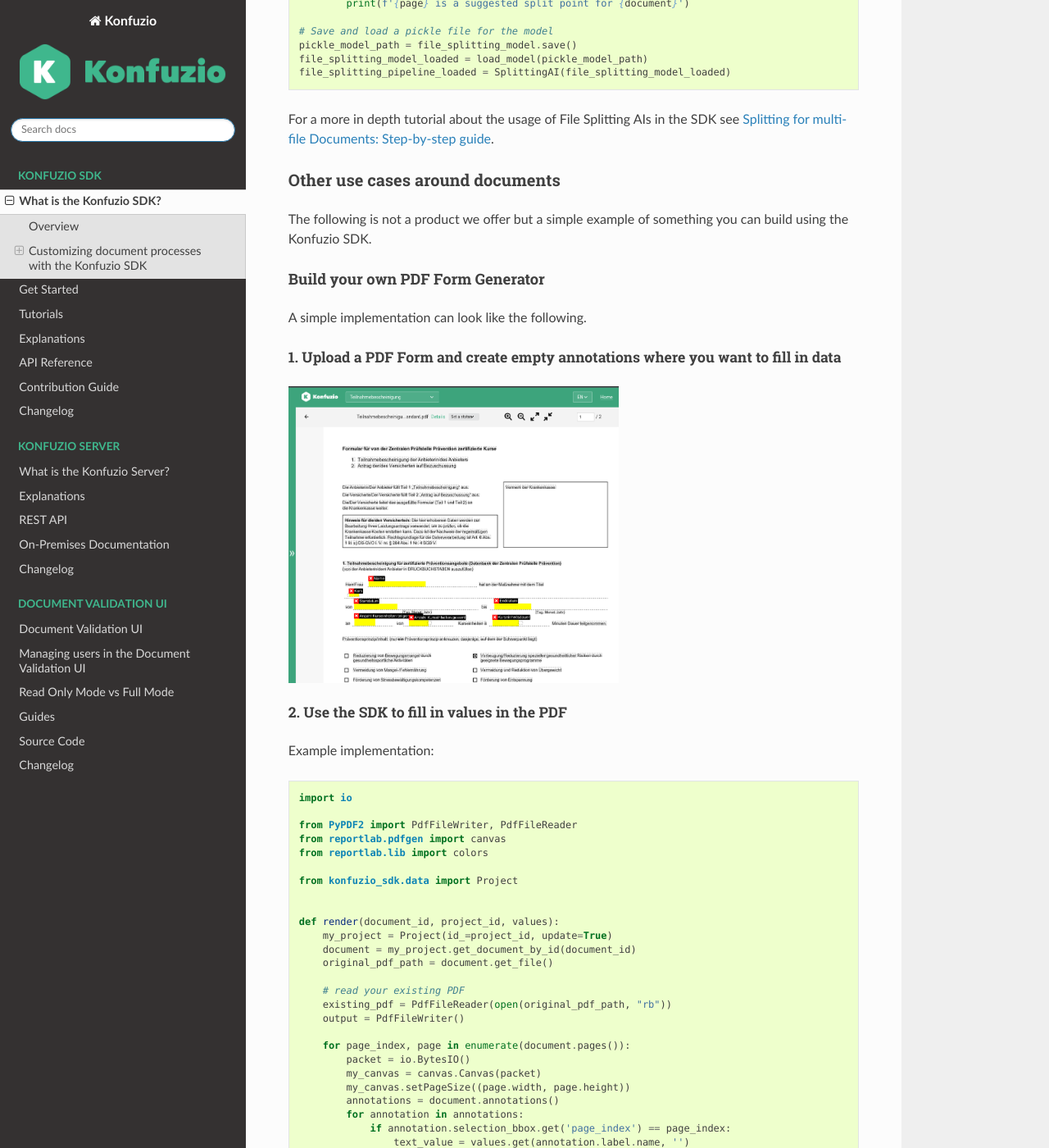
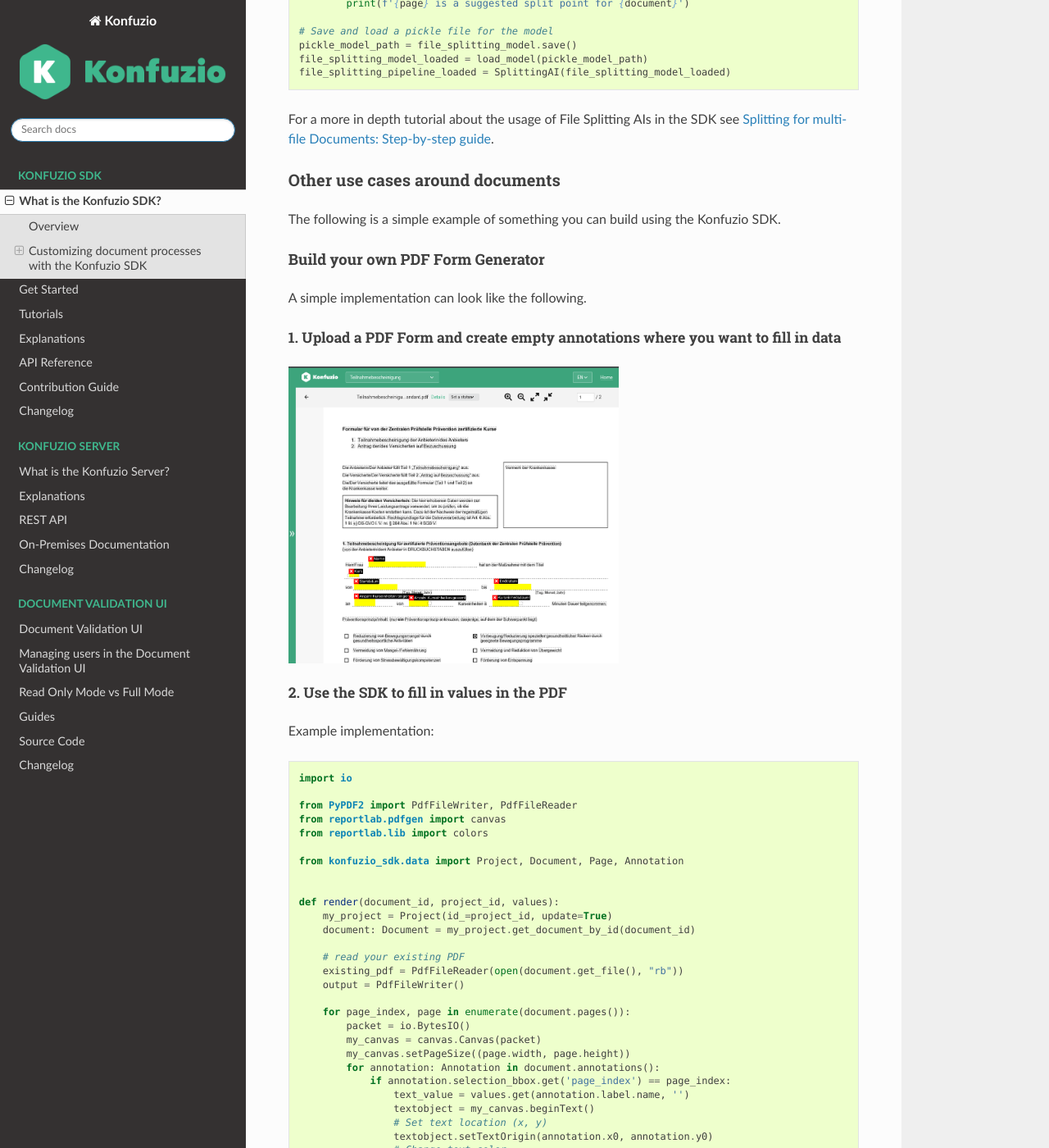
Before and after one commit to konfuzio-ai/konfuzio-sdk, a Sphinx documentation site: the page built from docs/sdk/index.md, in a window 1280 px wide and 1400 px high, scrolled down 4339 px. Shown: the whole window at 82% size. Built offline with Sphinx 7.4.7 and the Read the Docs theme 2.0.0, drawn with Linux system fonts in a browser that asks for light colours; some of the changed text lies outside the part shown.

Commit message:
Fix pdf gen code example; add links and DVUI to general landing page

```diff
--- a/docs/sdk/index.md
+++ b/docs/sdk/index.md
@@ -216,7 +216,7 @@
 
 ### Other use cases around documents
 
-The following is not a product we offer but a simple example of something you can build using the Konfuzio SDK.
+The following is a simple example of something you can build using the Konfuzio SDK.
 
 #### Build your own PDF Form Generator
 
@@ -237,24 +237,22 @@
 from reportlab.pdfgen import canvas
 from reportlab.lib import colors
 
-from konfuzio_sdk.data import Project
+from konfuzio_sdk.data import Project, Document, Page, Annotation
 
 
 def render(document_id, project_id, values):
     my_project = Project(id_=project_id, update=True)
-    document = my_project.get_document_by_id(document_id)
-    original_pdf_path = document.get_file()
+    document: Document = my_project.get_document_by_id(document_id)
 
     # read your existing PDF
-    existing_pdf = PdfFileReader(open(original_pdf_path, "rb"))
+    existing_pdf = PdfFileReader(open(document.get_file(), "rb"))
     output = PdfFileWriter()
 
     for page_index, page in enumerate(document.pages()):
         packet = io.BytesIO()
         my_canvas = canvas.Canvas(packet)
         my_canvas.setPageSize((page.width, page.height))
-        annotations = document.annotations()
-        for annotation in annotations:
+        for annotation: Annotation in document.annotations():
             if annotation.selection_bbox.get('page_index') == page_index:
                 text_value = values.get(annotation.label.name, '')
                 textobject = my_canvas.beginText()
```
Also changed, not shown: other parts of docs/sdk/index.md (+1 -1 lines), docs/index.rst (+5 -4 lines).
